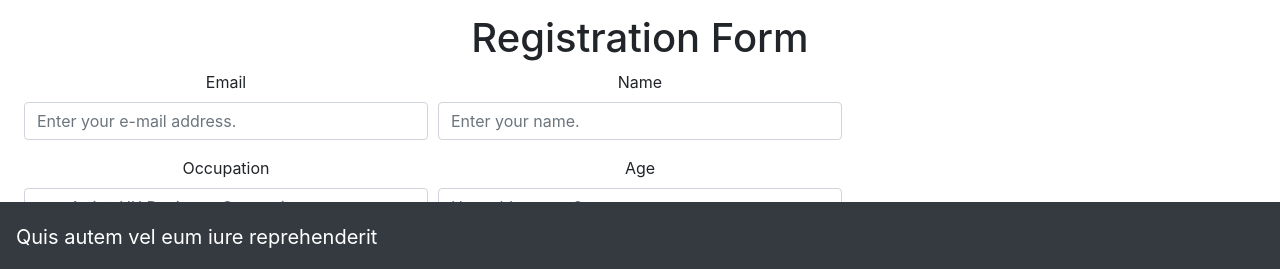
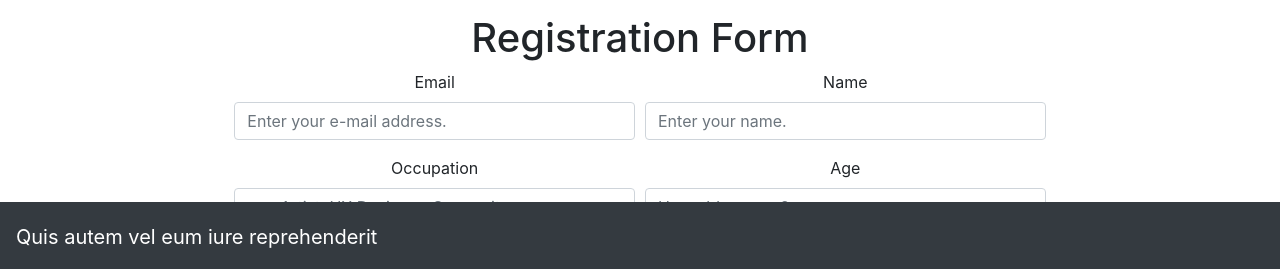
Before and after one commit to ChrisMugwagwa/Lancer, a React (Create React App) app in the folder lancer/: page / in a window 1280 px wide. Shown: the part 528-797 px from the top of the page. Built offline with nearby package versions, Linux system fonts and the light colour scheme.

Commit message:
centered the form element

```diff
--- a/lancer/src/component/Freelancer.js
+++ b/lancer/src/component/Freelancer.js
@@ -15,9 +15,7 @@ export default class Freelancer extends Component {
         //TO-DO:
         // This is messy. Instead, use JSON.parse to turn into a JS object.
         // Then make this.Users point to the users array rather than the root object of the JSON file
-
         //hide error message when information not found. display something more user friendly
-
         //also if the search fails. just dont render the element()though there are cases wher you might want to
         this.Users = require('../assets/Users/Users.json')
     }
--- a/lancer/src/component/RegistrationForm.js
+++ b/lancer/src/component/RegistrationForm.js
@@ -4,41 +4,49 @@ import Container from '@material-ui/core/Container';
 import Form from 'react-bootstrap/Form'
 import Button from 'react-bootstrap/Button';
 
+
+
+var row = {
+    width: "80%",
+     margin: "auto"
+    };
+
 export default function RegistrationForm(props) {
     return (
         <Container>
-            <Form>
+            <Form >
                 <h1>Registration Form</h1>
 
-                <Form.Row>
-                    <Form.Group className="col-md-4">
+                <Form.Row style={row}>
+                    <Form.Group className="col-md-5 offset-md-1">
                         <Form.Label>Email</Form.Label>
                         <Form.Control type="email" placeholder="Enter your e-mail address." />
                     </Form.Group>
 
-                    <Form.Group className="col-md-4">
+                    <Form.Group className="col-md-5">
                         <Form.Label>Name</Form.Label>
                         <Form.Control placeholder="Enter your name." />
                     </Form.Group>
                 </Form.Row>
-                <Form.Row>
-
-
-                    <Form.Group className="col-md-4">
+                <Form.Row style={row}>
+                    <Form.Group className="col-md-5 offset-md-1">
                         <Form.Label>Occupation</Form.Label>
                         <Form.Control placeholder="e.g. Artist, UX Designer, Songwriter..." />
                     </Form.Group>
 
-                    <Form.Group className="col-md-4">
+                    <Form.Group className="col-md-5">
                         <Form.Label>Age</Form.Label>
                         <Form.Control type="number" placeholder="How old are you?" />
                     </Form.Group>
                 </Form.Row>
 
-                <Form.Group className="col-md-8">
+                <Form.Row style={row}>
+                <Form.Group className="col-md-10 offset-md-1">
                     <Form.File id="formcheck-api-custom" label="Upload Profile Picture" custom>
                     </Form.File>
                 </Form.Group>
+                </Form.Row>
+
 
                 <Button variant="primary" type="submit">
                     Submit
```
